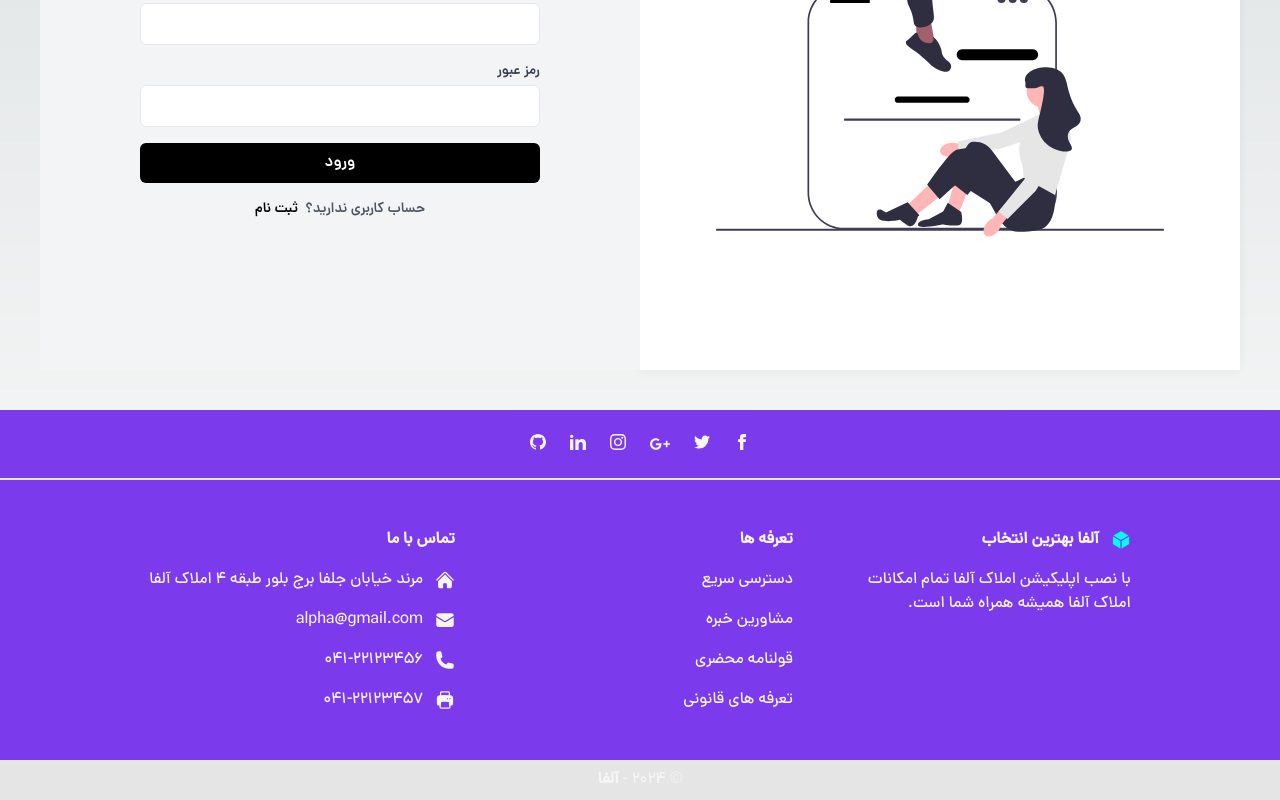
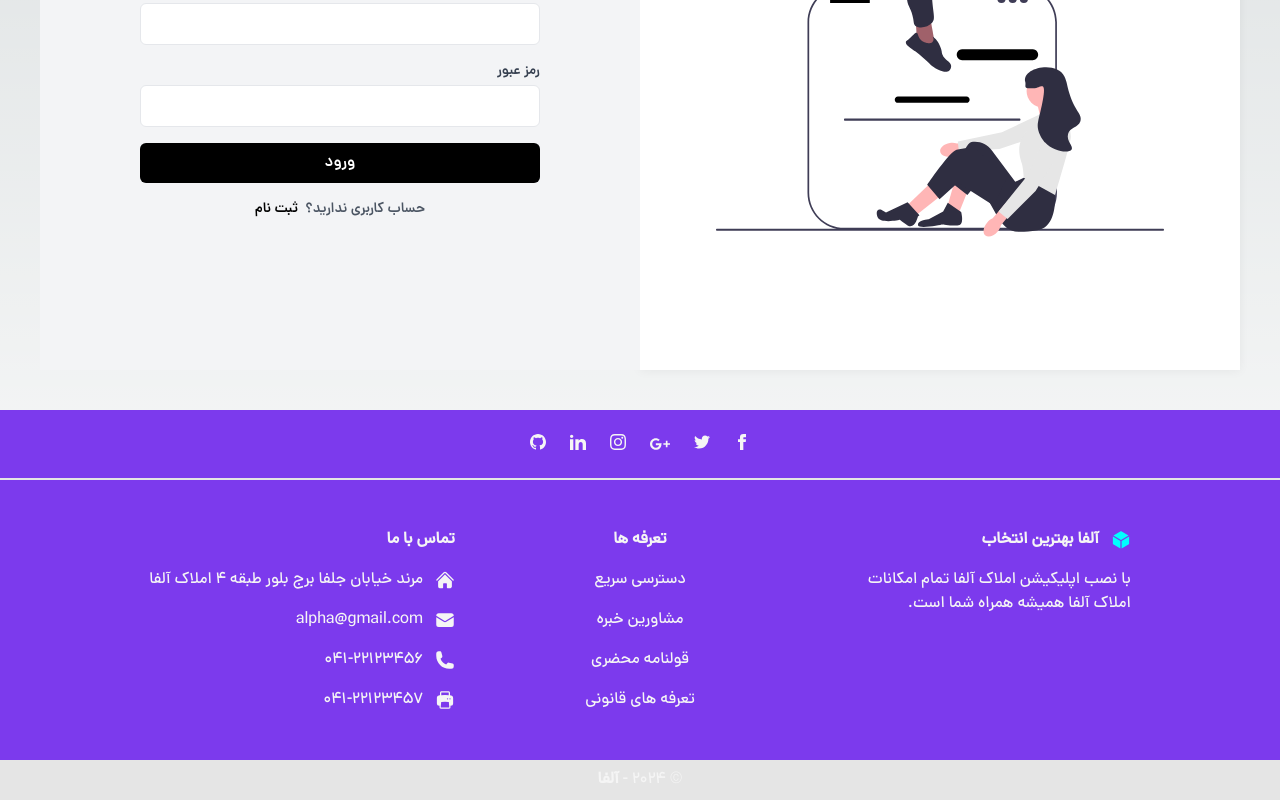
Before and after one commit to hasanashrafi/realstate-next, a Next.js app: page /signin in a window 1280 px wide. Shown: the part 458-1258 px from the top of the page. Built offline with nearby package versions, Linux system fonts and the light colour scheme; no server answers.

Commit message:
edit styles

```diff
--- a/src/components/layout/Footer.js
+++ b/src/components/layout/Footer.js
@@ -98,9 +98,9 @@ function Footer() {
           </p>
         </div>
 
-        <div className="">
+        <div className="flex flex-col items-center">
           <h6
-            className="mb-4 flex justify-center font-semibold uppercase md:justify-start">
+            className="mb-4  flex justify-center font-semibold uppercase md:justify-start">
 تعرفه ها
           </h6>
           <p className="mb-4">
```
